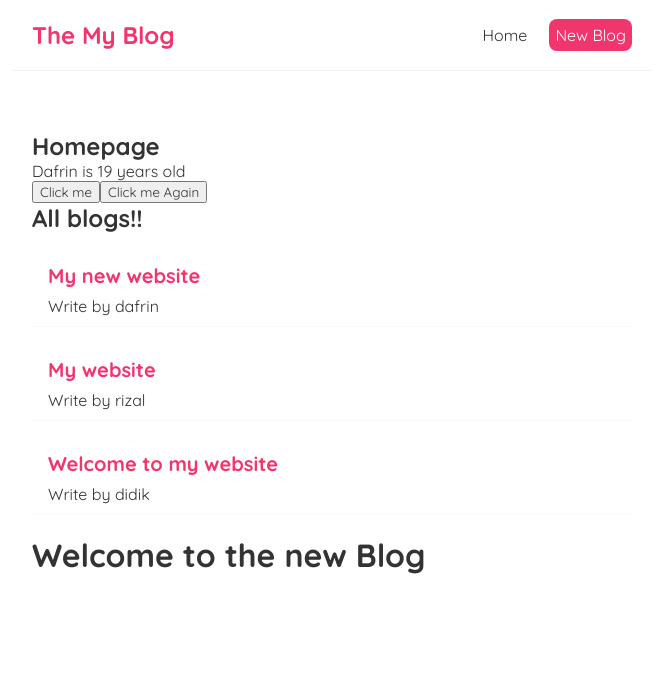
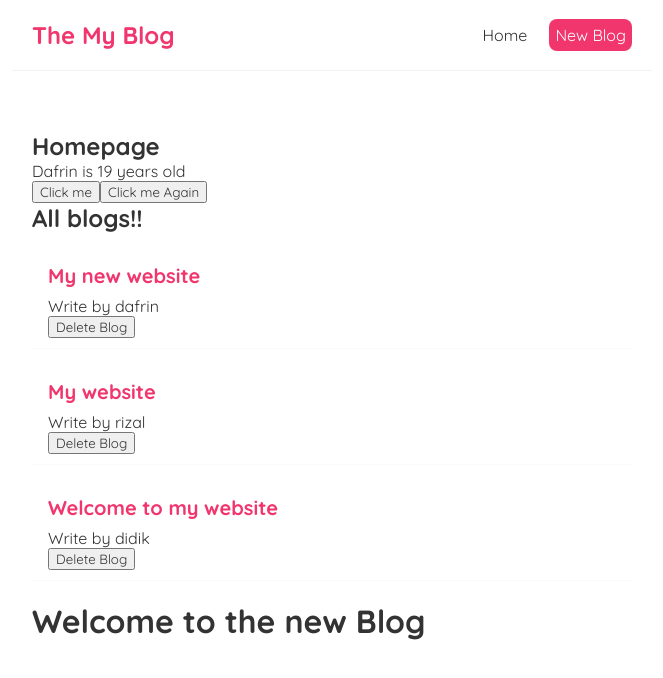
Before and after one commit to destroylord/learn-reactjs, a React (Create React App) app: page / in a window 1280 px wide. Shown: the top 678 px of the page, without its empty margins (308-971 px from the left). Built offline with nearby package versions, Linux system fonts and the light colour scheme.

Commit message:
function as props

```diff
--- a/src/BlogList.js
+++ b/src/BlogList.js
@@ -1,9 +1,6 @@
-const BlogList = (props) => {
+const BlogList = ({blogs, title, handleDelete}) => {
 
-    const blogs = props.blogs;
-    const title = props.title;
-
-    return (
+     return (
         <div className="blog-list">
             <h2>{title}</h2>
 
@@ -11,6 +8,7 @@
                 <div className="blog-preview" key={blog.id} >
                     <h2>{blog.title}</h2>
                     <p>Write by {blog.author}</p>
+                    <button onClick={() => handleDelete(blog.id)} >Delete Blog</button>
                 </div>
             ))}
         </div>
--- a/src/Home.js
+++ b/src/Home.js
@@ -18,6 +18,11 @@
         setAge(20);
     }
 
+    const handleDelete = (id) => {
+        const newBlogs = blogs.filter(blog => blog.id !== id);
+        setBlogs(newBlogs);
+    }
+
     const handleClickAgain = (name) => {
         console.log('hello '+ name);
     }
@@ -28,7 +33,7 @@
             <button onClick={handleClick}>Click me</button>
             <button onClick={ () => handleClickAgain('dafrin') }>Click me Again</button>
 
-                <BlogList blogs={blogs} title="All blogs!!"></BlogList>
+                <BlogList blogs={blogs} title="All blogs!!" handleDelete={handleDelete}></BlogList>
         </div>
      );
 }
```
Also changed, not shown: 1 other file (tests, documents, lock files or other folders).
